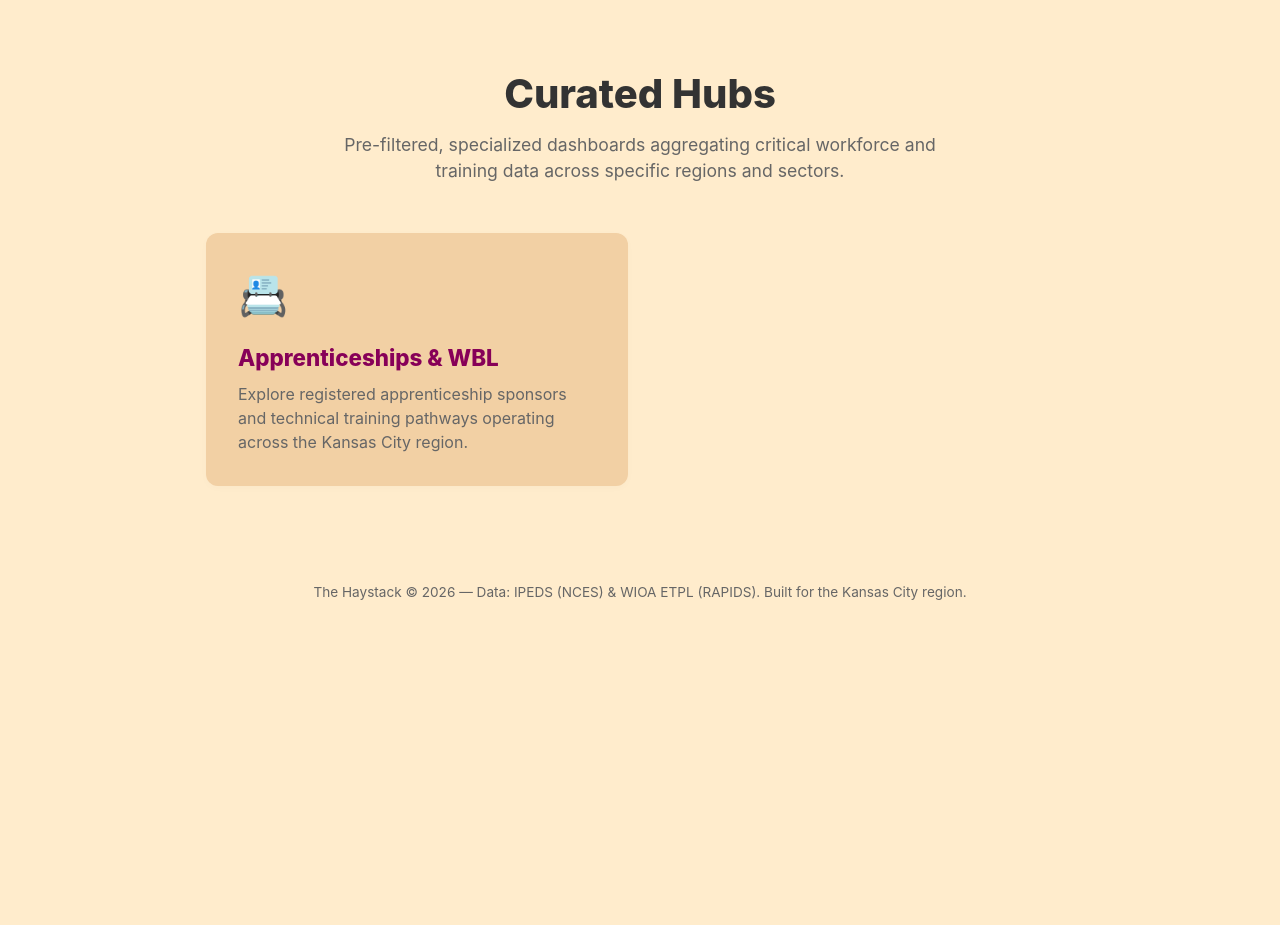
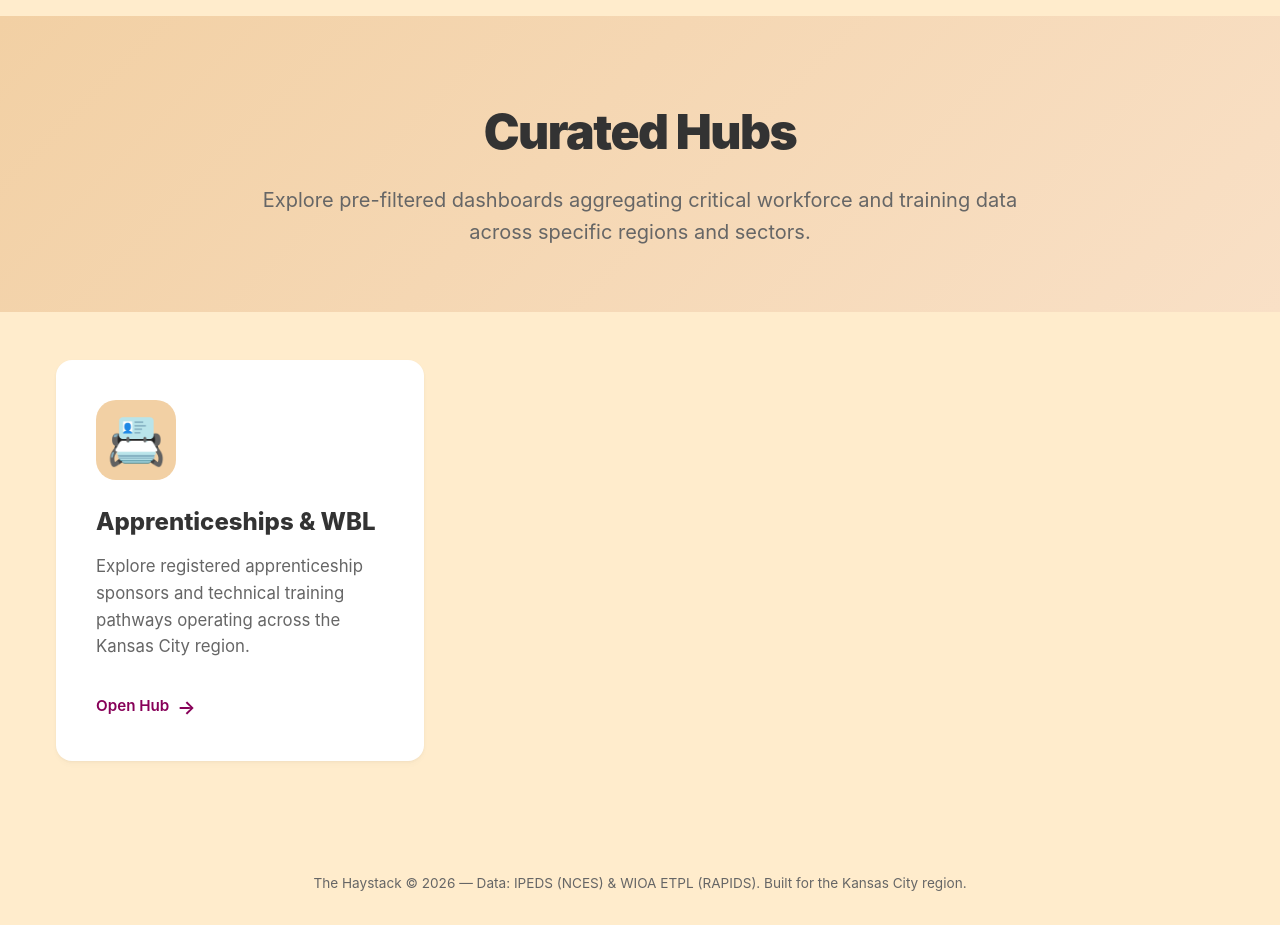
Before and after one commit to admiralorbiter/the_haystack, a Flask app: page /hubs/ in a window 1280 px wide. Shown: the part 62-987 px from the top of the page. Before the commit the page ends 662 px from the top, so only its background shows below. Run offline with Flask 3, Linux system fonts and the light colour scheme; some libraries are stand-ins or nearby versions.

Commit message:
updated docs and ui

```diff
--- a/templates/hubs/index.html
+++ b/templates/hubs/index.html
@@ -4,78 +4,104 @@
 
 {% block extra_css %}
 <style>
-  .hubs-index-wrapper {
-    max-width: 900px;
-    margin: 3rem auto;
-    padding: 0 1rem;
-  }
-
-  .hubs-index-header {
+  .hubs-index-hero {
+    background: linear-gradient(135deg, var(--color-surface) 0%, rgba(135, 0, 88, 0.05) 100%);
+    border-bottom: 1px solid var(--color-border);
+    padding: 5rem 1rem 4rem 1rem;
+    margin-bottom: 3rem;
+    /* Full bleed breakout */
+    margin-left: calc(-50vw + 50%);
+    margin-right: calc(-50vw + 50%);
     text-align: center;
-    margin-bottom: 3rem;
   }
 
   .hubs-grid {
     display: grid;
-    grid-template-columns: repeat(auto-fill, minmax(350px, 1fr));
-    gap: 1.5rem;
+    grid-template-columns: repeat(auto-fill, minmax(360px, 1fr));
+    gap: 2rem;
+    padding-bottom: 4rem;
   }
 
   .hub-card {
-    display: block;
-    padding: 2rem;
-    background: var(--color-surface);
+    display: flex;
+    flex-direction: column;
+    padding: 2.5rem;
+    background: white; /* Contrast against the bg */
     border: 1px solid var(--color-border);
-    border-radius: 12px;
-    text-decoration: none;
-    transition: all 0.2s ease;
-    box-shadow: 0 2px 8px rgba(0,0,0,0.02);
+    border-radius: 16px; /* slightly more round */
+    text-decoration: none !important;
+    transition: all 0.25s cubic-bezier(0.1, 0.7, 0.1, 1);
+    box-shadow: 0 4px 6px rgba(0,0,0,0.02), 0 1px 3px rgba(0,0,0,0.04);
   }
 
   .hub-card:hover {
     border-color: var(--color-primary);
-    transform: translateY(-2px);
-    box-shadow: 0 8px 16px rgba(0,0,0,0.06);
+    transform: translateY(-4px);
+    box-shadow: 0 12px 24px rgba(135,0,88,0.08), 0 4px 8px rgba(0,0,0,0.04);
   }
 
   .hub-card-icon {
-    font-size: 2/5rem;
-    margin-bottom: 1rem;
+    font-size: 3rem;
+    margin-bottom: 1.5rem;
+    background: var(--color-surface);
+    width: 80px;
+    height: 80px;
+    display: flex;
+    align-items: center;
+    justify-content: center;
+    border-radius: 20px; /* Squircle icon block */
   }
 
   .hub-card-title {
-    font-size: 1.4rem;
+    font-size: 1.5rem;
     font-weight: 800;
+    color: var(--text-main); /* Not primary color, let hover handle primary styling */
+    margin: 0 0 0.8rem 0;
+    transition: color 0.2s;
+  }
+
+  .hub-card:hover .hub-card-title {
     color: var(--color-primary);
-    margin: 0 0 0.5rem 0;
   }
 
   .hub-card-desc {
-    font-size: 1rem;
+    font-size: 1.05rem;
     color: var(--text-muted);
-    line-height: 1.5;
+    line-height: 1.6;
     margin: 0;
+    flex-grow: 1; /* Pushes any footer to the bottom */
+  }
+
+  .hub-card-footer {
+    margin-top: 2rem;
+    font-weight: 600;
+    font-size: 0.95rem;
+    color: var(--color-primary);
+    display: flex;
+    align-items: center;
+    gap: 0.5rem;
   }
 </style>
 {% endblock %}
 
 {% block content %}
-<div class="hubs-index-wrapper">
-
-  <div class="hubs-index-header">
-    <h1 style="font-size:2.5rem; font-weight:800; color:var(--text-main); margin-bottom:0.5rem;">Curated Hubs</h1>
-    <p style="font-size:1.1rem; color:var(--text-muted); max-width:600px; margin:0 auto;">Pre-filtered, specialized dashboards aggregating critical workforce and training data across specific regions and sectors.</p>
+<div class="hubs-index-hero">
+  <div style="max-width:800px; margin:0 auto;">
+    <h1 style="font-size:3rem; font-weight:900; color:var(--text-main); margin-bottom:1rem; letter-spacing:-0.03em;">Curated Hubs</h1>
+    <p style="font-size:1.25rem; color:var(--text-muted); line-height:1.6;">Explore pre-filtered dashboards aggregating critical workforce and training data across specific regions and sectors.</p>
+  </div>
 </div>
 
 <div class="hubs-grid">
   {% for slug, definition in hubs.items() %}
     <a href="{{ url_for('root.hub_detail', slug=slug) }}" class="hub-card">
-        <div class="hub-card-icon" style="font-size: 2.5rem;">{{ definition.icon }}</div>
+      <div class="hub-card-icon">{{ definition.icon }}</div>
       <h3 class="hub-card-title">{{ definition.title }}</h3>
       <p class="hub-card-desc">{{ definition.description }}</p>
+      <div class="hub-card-footer">
+        Open Hub <span style="font-size:1.2rem; transform: translateY(1px);">→</span>
+      </div>
     </a>
   {% endfor %}
 </div>
-
-</div>
 {% endblock %}
```
Also changed, not shown: docs/HAYSTACK_AI_COLLAB_GUIDE.md (+1 -1 lines), docs/HAYSTACK_DATA_INTEGRATION_PLAYBOOK.md (+12 -1 lines), templates/hubs/detail.html (+9 -6 lines). Lines whose indentation alone changed are shown as unchanged.
